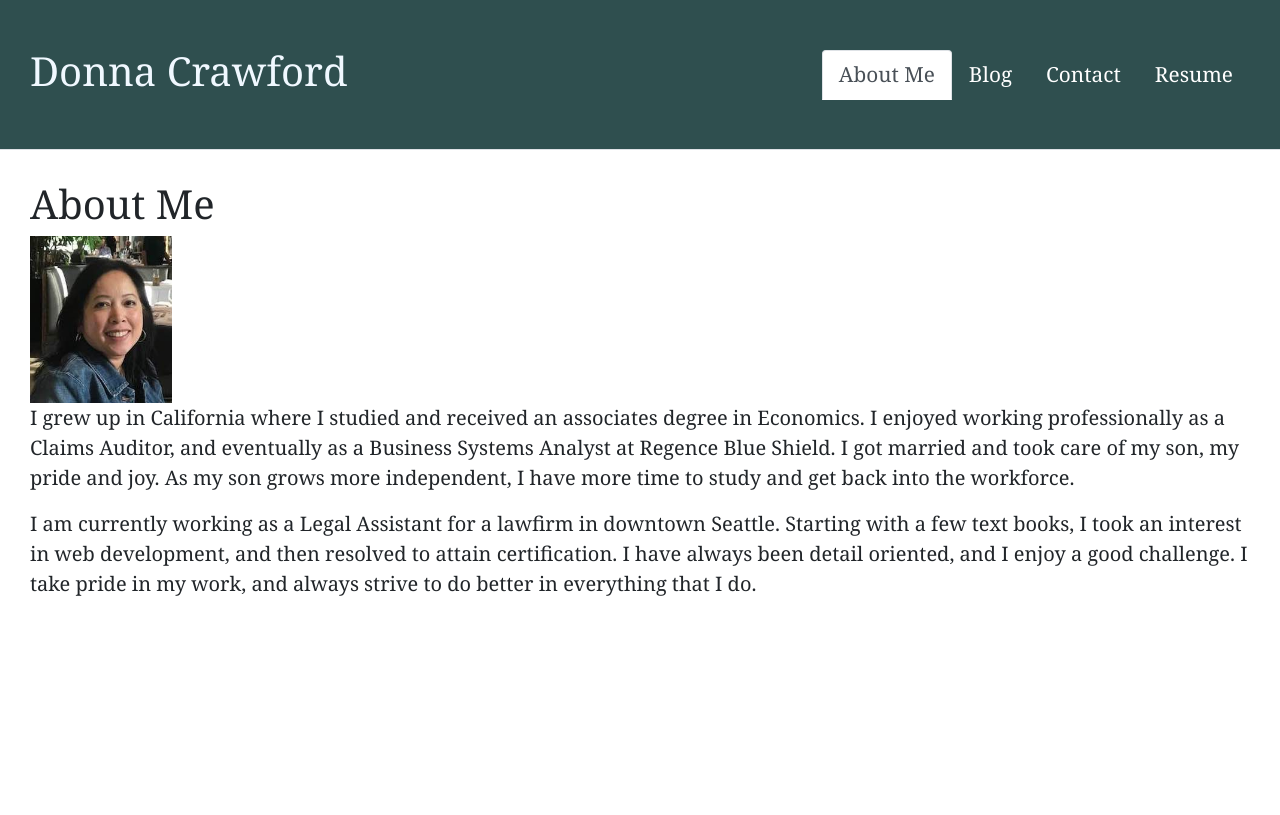
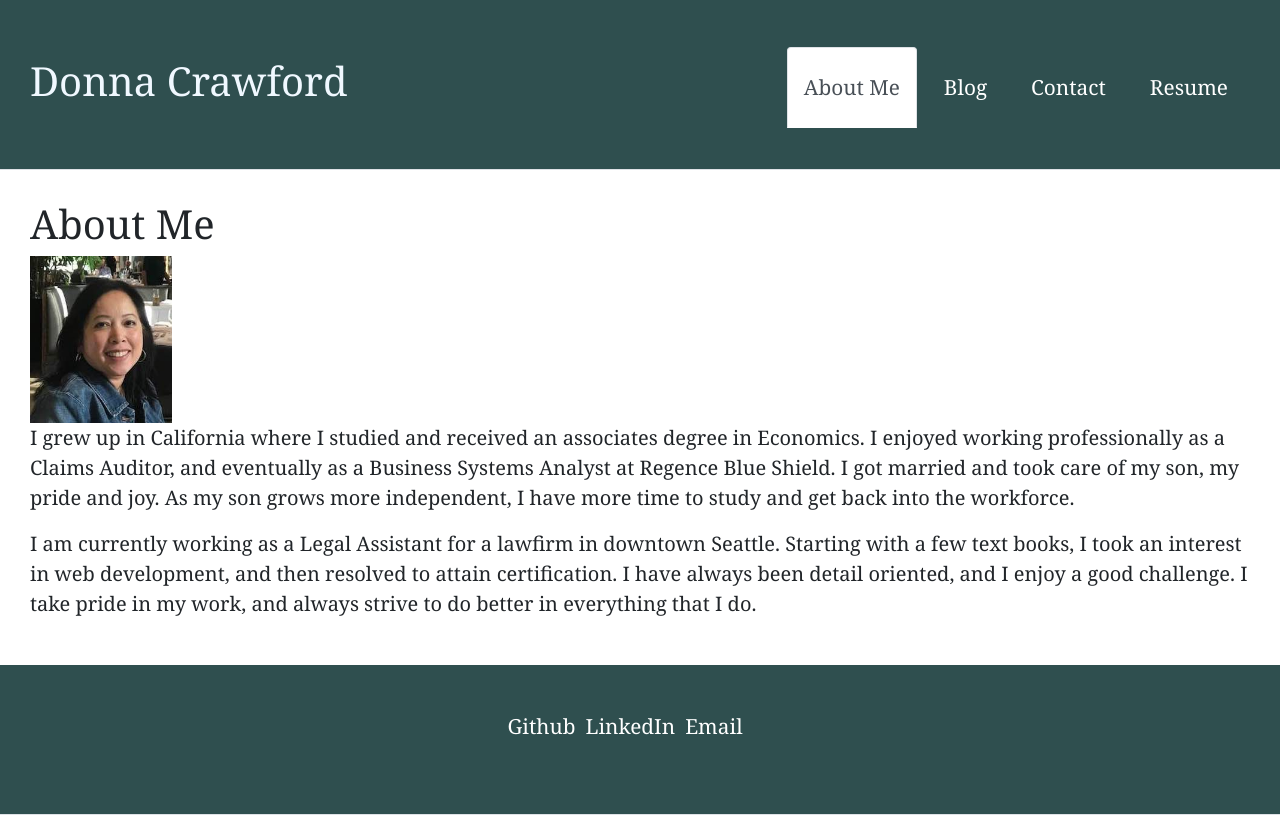
Before and after one commit to Donnastjames/React-Portfolio, a React (Create React App) app: page / in a window 1280 px wide. Built offline with nearby package versions, Linux system fonts and the light colour scheme.

Commit message:
Added NavFooter.js and styling for footer in NavTabs.js

```diff
--- /dev/null
+++ b/src/components/NavFooter.js
@@ -0,0 +1,29 @@
+import React from 'react';
+import '../styles/NavTabs.css';
+
+function NavFooter({ currentPage, handlePageChange }) {
+  return (
+    <ul className='nav nav-tabs navFooter'>
+      <li className='nav-item'>
+        <a
+        href= "https://github.com/Donnastjames" target="_blank" rel="noopener noreferrer" alt="github" >
+          Github
+        </a>
+      </li>
+      <li className='nav-item'>
+        <a
+        href= "https://www.linkedin.com/in/donna-crawford-943980195/" target="_blank" rel="noopener noreferrer" alt="linkedin" >
+          LinkedIn
+        </a>
+      </li>
+      <li className='nav-item'>
+        <a
+        href= "mailto:crawford0774@gmail.com" alt="email" >
+          Email
+        </a>
+      </li>
+    </ul>
+  );
+}
+
+export default NavFooter;
--- a/src/components/NavTabs.js
+++ b/src/components/NavTabs.js
@@ -6,7 +6,7 @@ import '../styles/NavTabs.css';
 function NavTabs({ currentPage, handlePageChange }) {
   return (
 
-    <ul className="nav nav-tabs navbar">
+    <ul className="nav nav-tabs navbar navHeader">
       <li>
         <h1 className="fontStyle">Donna Crawford</h1>
       </li>
--- a/src/components/PortfolioContainer.js
+++ b/src/components/PortfolioContainer.js
@@ -4,6 +4,7 @@ import AboutMe from './pages/AboutMe';
 import Blog from './pages/Blog';
 import Contact from './pages/Contact';
 import Resume from './pages/Resume';
+import NavFooter from './NavFooter';
 
 export default function PortfolioContainer() {
   const [currentPage, setCurrentPage] = useState('AboutMe');
@@ -31,6 +32,8 @@ export default function PortfolioContainer() {
       <NavTabs currentPage={currentPage} handlePageChange={handlePageChange} />
       {/* Here we are calling the renderPage method which will return a component  */}
       {renderPage()}
+      <NavFooter currentPage={currentPage} handlePageChange={handlePageChange}
+      />
     </div>
   );
 }
--- a/src/styles/NavTabs.css
+++ b/src/styles/NavTabs.css
@@ -1,16 +1,16 @@
-.navbar {
+.navHeader {
   background: darkslategrey;
-  height: 150px;
+  height: 170px;
   font-family: Georgia, 'Times New Roman', Times, serif;
   padding: 30px;
 }
 
-.navbar a {
+.navHeader a {
   color: white;
   font-size: 1.3rem;
-  /* text-decoration: none;
+  text-decoration: none;
   margin: 5px;
-  line-height: 3; */
+  line-height: 3;
 }
 
 .fontStyle {
@@ -22,3 +22,22 @@
 .push {
   margin-left: auto;
 }
+
+.navFooter {
+  bottom: 0;
+  width: 100%;
+  height: 60px;
+  background: darkslategrey;
+  height: 150px;
+  font-family: Georgia, 'Times New Roman', Times, serif;
+  padding: 30px;
+  justify-content: center;
+}
+
+.navFooter a {
+  color: white;
+  font-size: 1.3rem;
+  text-decoration: none;
+  margin: 5px;
+  line-height: 3;
+}
```
